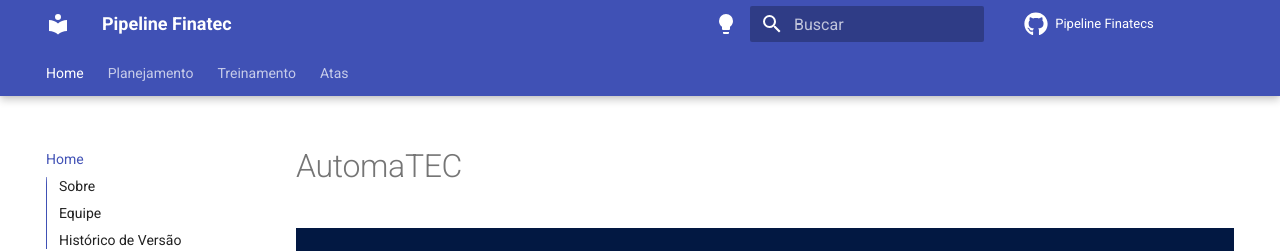
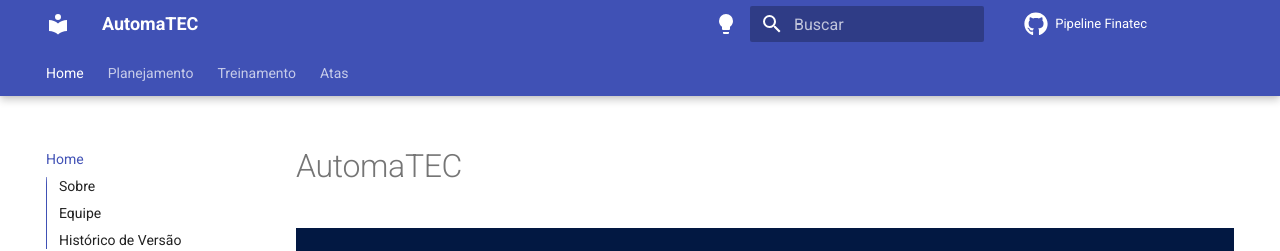
Before and after one commit to ResidenciaTICBrisa/05_PipelineFinatec, an MkDocs documentation site: the page built from docs/index.md, in a window 1280 px wide. Shown: the top 251 px of the page. Built offline with MkDocs 1.6.1 and Material for MkDocs 9.7.7, drawn with Linux system fonts in a browser that asks for light colours; comment, search, counter and statistics services are not loaded.

Commit message:
update mkdocs
atualização do nome do projeto

```diff
--- a/mkdocs.yml
+++ b/mkdocs.yml
@@ -1,6 +1,6 @@
-site_name: Pipeline Finatec
+site_name: AutomaTEC
 
-repo_name: 'Pipeline Finatecs'
+repo_name: 'Pipeline Finatec'
 repo_url: https://github.com/ResidenciaTICBrisa/05_PipelineFinatec/
 site_url: https://raqueleucaria.github.io/05_PipelineFinatec/
 edit_uri: edit/main/docs/
```
